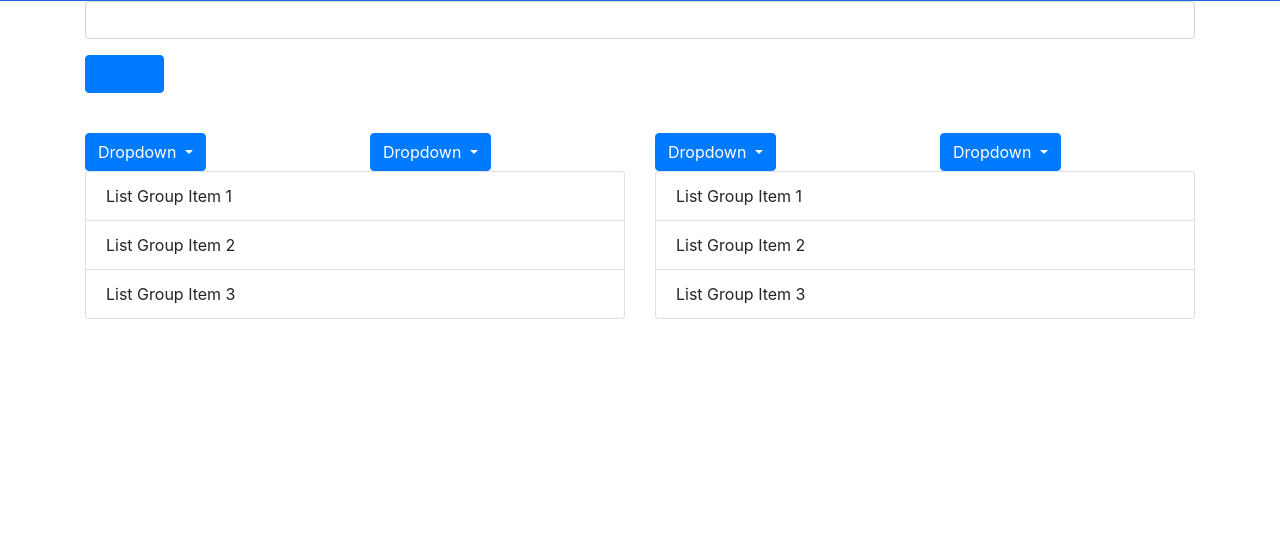
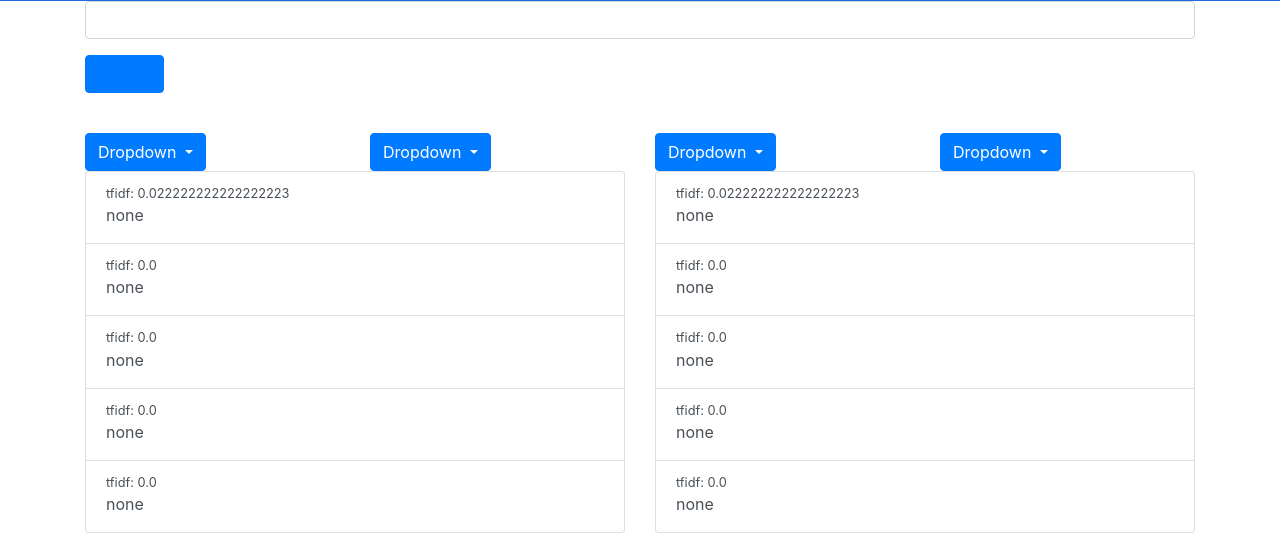
Before and after one commit to jefffang19/ir_hw, a Django app: page /search_engine/tfidf in a window 1280 px wide. Shown: the part 278-811 px from the top of the page. Before the commit the page ends 597 px from the top, so only its background shows below. Run offline with Django 3.2, Linux system fonts and the light colour scheme; data comes from the database, SQL or seed files in the repository; some libraries are stand-ins or nearby versions.

Commit message:
Add show documents title on template

```diff
--- a/hw4/hw_server/search_engine/hw4_controller/tf_idf.py
+++ b/hw4/hw_server/search_engine/hw4_controller/tf_idf.py
@@ -8,14 +8,19 @@
 
 from django.views.decorators.csrf import csrf_exempt
 
+
 def show_tfidef(request):
+    form = WordForm()
+
     a = Article.objects.all()
 
     _tfidf = tfidf('COVID-19', 1, 1)
     _tfidf.sort(key=lambda x: x[1], reverse=True)
-    # return HttpResponse([_tfidf])
 
-    form = WordForm()
+    # prepare data for template
+    docs_ranking = [i[0] for i in _tfidf]
+    docs_weight = [i[1] for i in _tfidf]
 
-    template_dict = {'form' : form}
+    template_dict = {'form': form, 'l_titles': docs_ranking, 'l_weights': docs_weight,
+                     'r_titles': docs_ranking, 'r_weights': docs_weight}
     return render(request, "search_engine/tfidf.html", template_dict)
--- a/hw4/hw_server/search_engine/templates/search_engine/tfidf.html
+++ b/hw4/hw_server/search_engine/templates/search_engine/tfidf.html
@@ -67,16 +67,28 @@
             <div class="row">
                 <div class="col-md-6">
                     <ul class="list-group">
-                        <li class="list-group-item"><span>List Group Item 1</span></li>
-                        <li class="list-group-item"><span>List Group Item 2</span></li>
-                        <li class="list-group-item"><span>List Group Item 3</span></li>
+                        {% for i in l_titles %}
+                            <a href="#" class="list-group-item list-group-item-action flex-column align-items-start">
+                                <div class="d-flex w-100 justify-content-between">
+{#                                  <h5 class="mb-1">{{ i }}</h5>#}
+                                  <small>tfidf: {{ l_weights|get_element:forloop.counter0 }}</small>
+                                </div>
+                                <p class="mb-1">{{ i }}</p>
+                              </a>
+                        {% endfor %}
                     </ul>
                 </div>
                 <div class="col-md-6">
                     <ul class="list-group">
-                        <li class="list-group-item"><span>List Group Item 1</span></li>
-                        <li class="list-group-item"><span>List Group Item 2</span></li>
-                        <li class="list-group-item"><span>List Group Item 3</span></li>
+                        {% for i in r_titles %}
+                            <a href="#" class="list-group-item list-group-item-action flex-column align-items-start">
+                                <div class="d-flex w-100 justify-content-between">
+{#                                  <h5 class="mb-1">{{ i }}</h5>#}
+                                  <small>tfidf: {{ r_weights|get_element:forloop.counter0 }}</small>
+                                </div>
+                                <p class="mb-1">{{ i }}</p>
+                              </a>
+                        {% endfor %}
                     </ul>
                 </div>
             </div>
```
